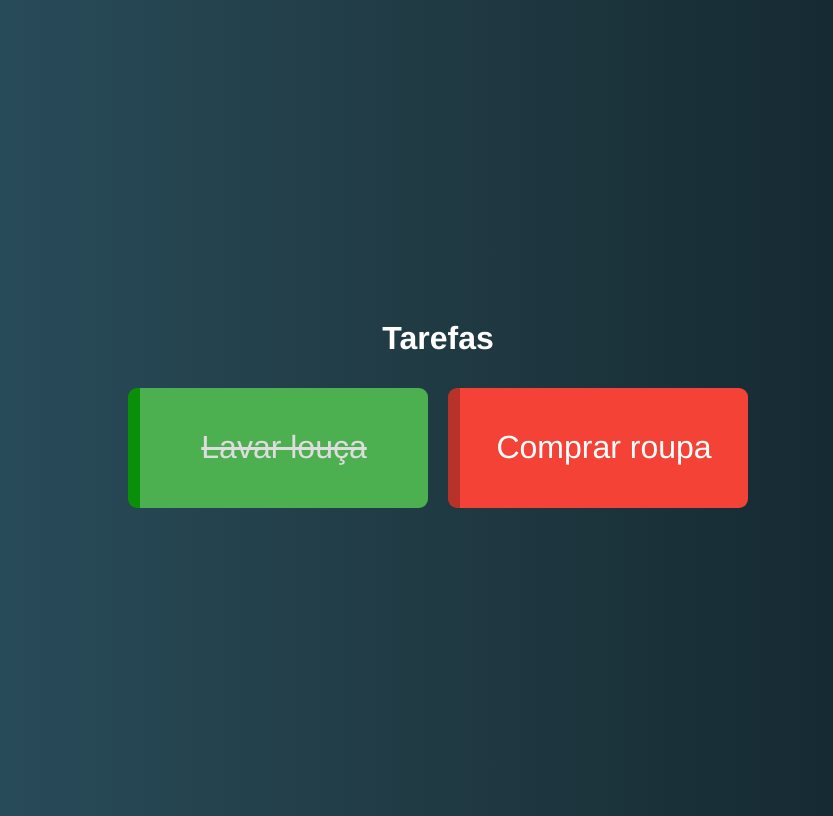
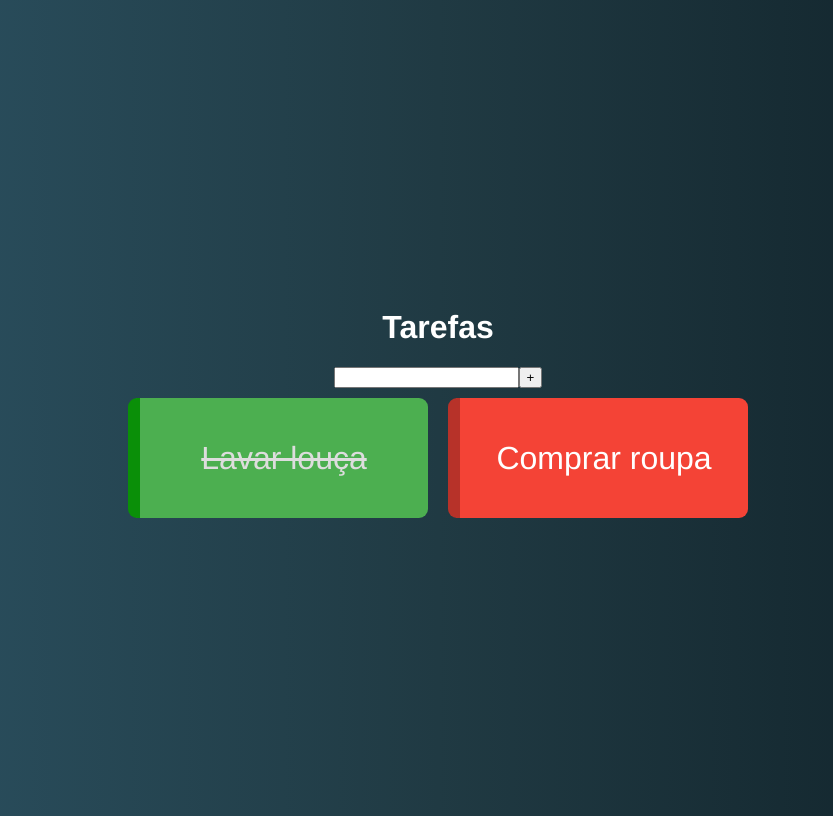
Before and after one commit to hayashirafael/todo-vue, a Vue app: page / in a window 1280 px wide. Shown: the whole page, without its empty margins (202-1035 px from the left). Built offline with nearby package versions, Linux system fonts and the light colour scheme.

Commit message:
<feat> adicionando componente NewTask e criando método para receber e validar objetos

```diff
--- a/src/App.vue
+++ b/src/App.vue
@@ -1,16 +1,19 @@
 <template>
   <div id="app">
     <h1>Tarefas</h1>
+    <NewTask @taskAdded="addTask($event)"/>
     <TaskGrid :tasks="tasks"/>
   </div>
 </template>
 
 <script>
 import TaskGrid from './components/TaskGrid.vue'
+import NewTask from './components/NewTask.vue'
 export default {
   name: 'App',
   components: {
-    TaskGrid
+    TaskGrid,
+    NewTask
   },
   data() {
     return {
@@ -20,6 +23,20 @@ export default {
       ]
     }
   },
+  methods: {
+    addTask(task) {
+      const sameName = t => t.name === task.name
+      const reallyNew = this.tasks.filter(sameName).length === 0
+      if (reallyNew) {
+        this.tasks.push({
+          name: task.name,
+          pending: task.pending || true
+        })
+      } else {
+        alert('Essa task já existe!')
+      }
+    }
+  }
 }
 </script>
 
```
